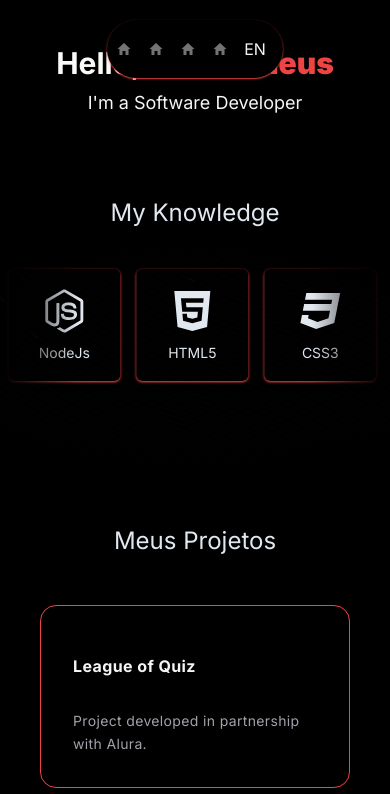
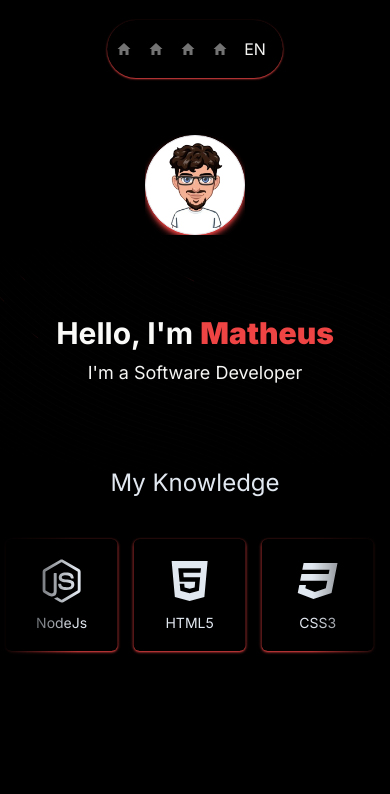
Before and after one commit to matheus98rocha/portfolio-website, a Next.js app: page /en in a window 390 px wide. Shown: the top 794 px of the page. Built offline with nearby package versions, Linux system fonts and the light colour scheme.

Commit message:
fix: ajustando mobile app

```diff
--- a/src/app/[locale]/page.tsx
+++ b/src/app/[locale]/page.tsx
@@ -7,7 +7,7 @@ import ScrollBackTop from '@/components/ui/scroll-back-top/scroll-back-top'
 export default function Home() {
   return (
     <>
-      <div className='container z-10 mt-32 flex h-screen flex-col items-center justify-center gap-32'>
+      <div className='container z-10 mt-96 flex h-screen flex-col items-center justify-center gap-32 md:mt-32'>
         <HomeSection />
         <ProjectsSection />
         <ScrollBackTop />
--- a/src/components/sections/home-section/home-section.tsx
+++ b/src/components/sections/home-section/home-section.tsx
@@ -17,7 +17,7 @@ function HomeSection() {
   const { isHoveredImage, setIsHoveredImage, items } = useHomeContainer()
   return (
     <div
-      className='bg-red flex flex-col items-center justify-center gap-20'
+      className='bg-red flex flex-col items-center justify-center gap-20 mt-7'
       id='home'
     >
       <AnimatedWrapper>
```
